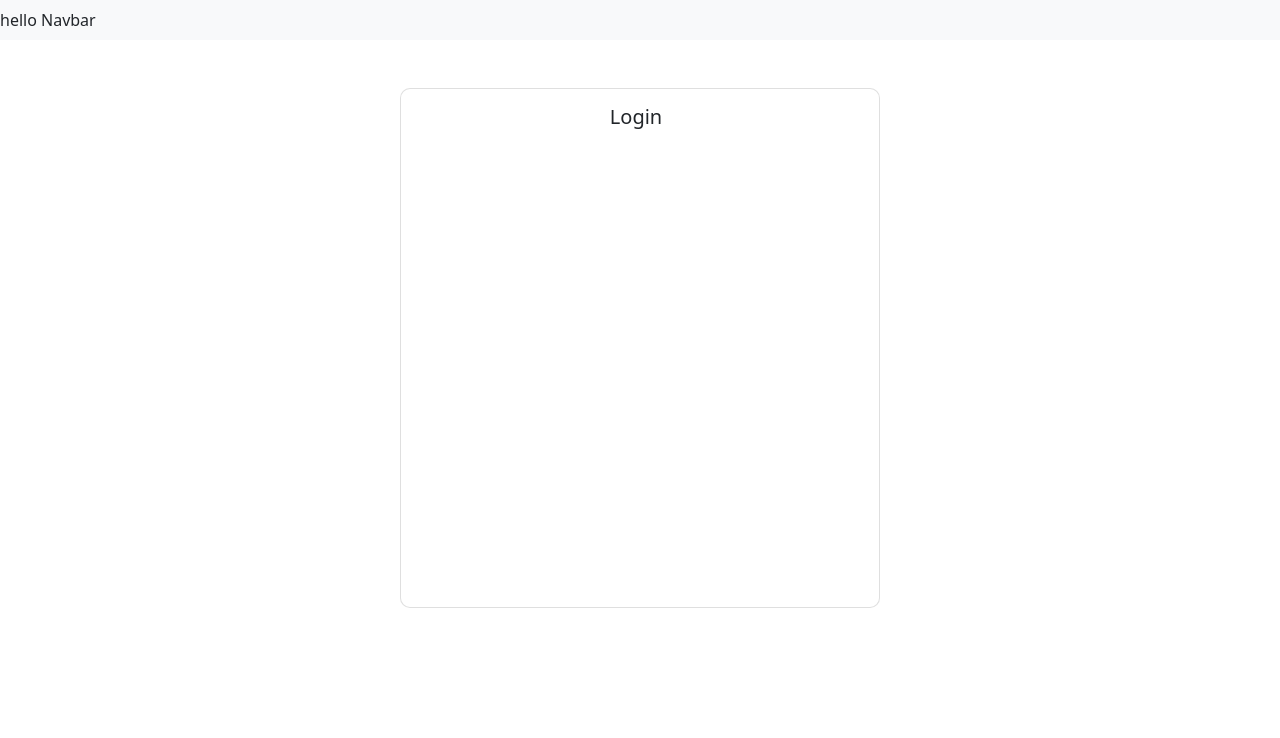
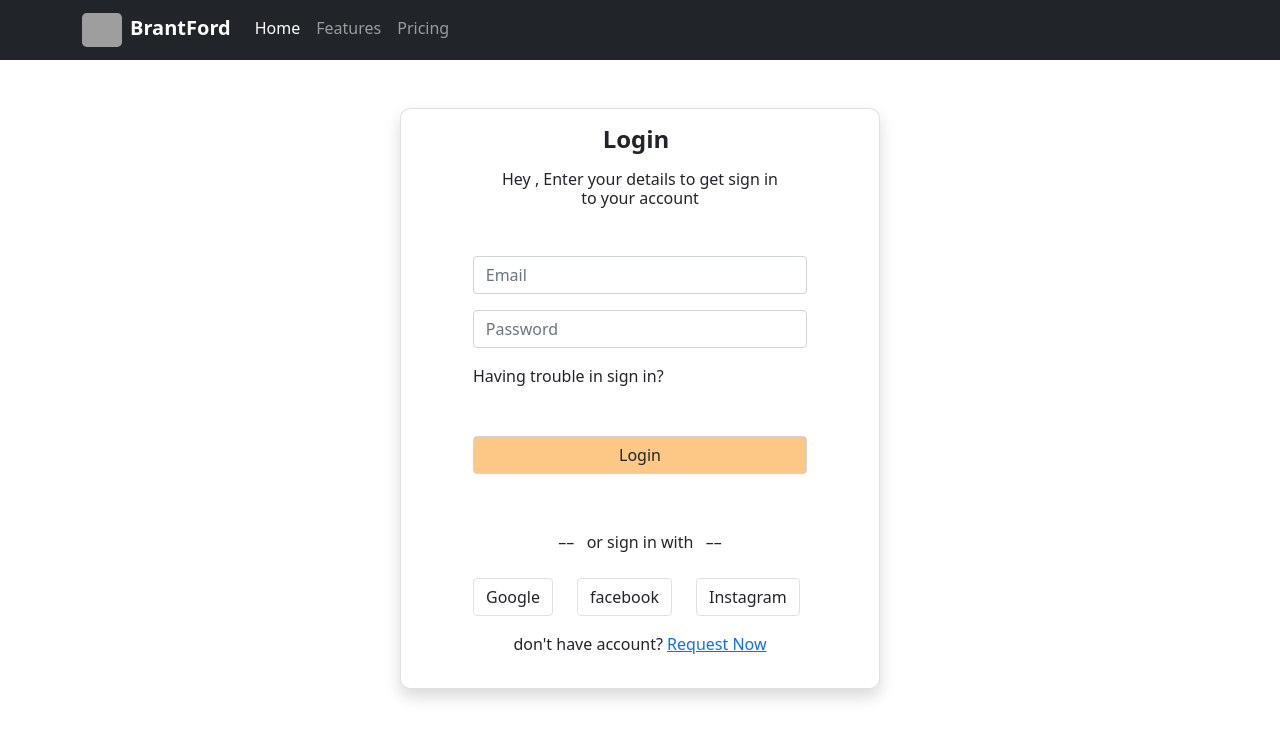
Before and after one commit to laxmanNemane/brantford, a React (Create React App) app: page /login in a window 1280 px wide. Shown: the top 738 px of the page. Built offline with nearby package versions, Linux system fonts and the light colour scheme; grey boxes are pictures that could not be loaded.

Commit message:
login page design

```diff
--- a/src/Layout/Navbar.js
+++ b/src/Layout/Navbar.js
@@ -2,8 +2,49 @@ import React from "react";
 
 const Navbar = () => {
   return (
-    <nav className="navbar navbar-expand-lg navbar-light bg-light">
-      hello Navbar
+    <nav className="navbar navbar-expand-lg navbar-dark bg-dark text-white">
+      <div className="container">
+        <a className="navbar-brand fw-bold" href="#">
+          <img
+            src="https://thumbs.dreamstime.com/b/city-vector-logo-home-simple-design-building-skyline-house-apartment-template-188251128.jpg"
+            alt=""
+            width="40"
+            height="34"
+            className="rounded-3 me-2"
+          />
+          BrantFord
+        </a>
+        <button
+          className="navbar-toggler"
+          type="button"
+          data-bs-toggle="collapse"
+          data-bs-target="#navbarNav"
+          aria-controls="navbarNav"
+          aria-expanded="false"
+          aria-label="Toggle navigation"
+        >
+          <span className="navbar-toggler-icon"></span>
+        </button>
+        <div className="collapse navbar-collapse" id="navbarNav">
+          <ul className="navbar-nav mb-1">
+            <li className="nav-item">
+              <a className="nav-link active" aria-current="page" href="#">
+                Home
+              </a>
+            </li>
+            <li className="nav-item">
+              <a className="nav-link" href="#">
+                Features
+              </a>
+            </li>
+            <li className="nav-item">
+              <a className="nav-link" href="#">
+                Pricing
+              </a>
+            </li>
+          </ul>
+        </div>
+      </div>
     </nav>
   );
 };
--- a/src/Pages/Login.js
+++ b/src/Pages/Login.js
@@ -1,13 +1,90 @@
+import { ErrorMessage, Field, Form, Formik } from "formik";
 import React, { Fragment } from "react";
-import "../Styles/loginpage.css"
+import "../Styles/loginpage.css";
 
 const Login = () => {
+  const handleSubmit = (values) => console.log(values);
+
   return (
     <Fragment>
-            <div className="container d-flex justify-content-center mt-5">
-                <div className="card login_Card" >
+      <div className="container d-flex justify-content-center mt-5 ">
+        <div className="card login_Card shadow">
           <div className="card-body">
-                        <h5 className="text-center me-2">Login</h5>
+            <h4 className="text-center me-2 fw-bold body">Login</h4>
+            <h6 className="text-center my-3 body-1">
+              Hey , Enter your details to get sign in <br />
+              to your account
+            </h6>
+            <div>
+              <Formik
+                initialValues={{ email: "", password: "" }}
+                validate={(values) => {
+                  let errors = {};
+                  if (!values.email) {
+                    errors.email = "required*";
+                  } else if (
+                    !/^[A-Z0-9._%+-]+@[A-Z0-9.-]+\.[A-Z]{2,4}$/i.test(
+                      values.email
+                    )
+                  ) {
+                    errors.email = "Invalid email address";
+                  }
+                  if (!values.password) {
+                    errors.password = "required*";
+                  }
+                  return errors;
+                }}
+                onSubmit={handleSubmit}
+              >
+                {({ values, errors, handleSubmit }) => (
+                  <Form onSubmit={handleSubmit} className="mt-5">
+                    <Field
+                      type="email"
+                      name="email"
+                      placeholder="Email"
+                      className="form-control w-75 mx-auto my-3"
+                    />
+                    <p className="ms-5 ps-2 text-danger">
+                      <ErrorMessage name="email" />
+                    </p>
+                    <Field
+                      type="password"
+                      name="password"
+                      placeholder="Password"
+                      className="form-control w-75 mx-auto my-3"
+                    />
+                    <p className="ms-5 ps-2 text-danger">
+                      <ErrorMessage name="password" />
+                    </p>
+                    <p className="ms-5 ps-2">Having trouble in sign in?</p>
+                    <button
+                      type="submit"
+                      className="form-control border-none w-75 mx-auto my-5 "
+                      style={{ background: "#FDC886" }}
+                    >
+                      Login
+                    </button>
+                    <p className="text-center py-2">
+                      &ndash;&ndash; &nbsp; or sign in with &nbsp;
+                      &ndash;&ndash;
+                    </p>
+
+                    <div>
+                      <ul>
+                        <li className="btn border rounded-2  ms-4 me-4">
+                          Google
+                        </li>
+                        <li className="btn border rounded-2 me-4">facebook</li>
+                        <li className="btn border rounded-2 ">Instagram</li>
+                      </ul>
+                    </div>
+                    <p className="text-center mt-2">
+                      don't have account? <a href="#">Request Now</a>
+                    </p>
+                  </Form>
+                )}
+              </Formik>
+            </div>
           </div>
         </div>
       </div>
--- a/src/Styles/loginpage.css
+++ b/src/Styles/loginpage.css
@@ -1,5 +1,6 @@
 .login_Card{
     width:30rem;
     border-radius: 10px;
-    height: 65vh;
+    /* height: 65vh; */
+
 }
```
Also changed, not shown: src/Pages/ForgetPassword.js (+4 -6 lines). Lines whose indentation alone changed are shown as unchanged.
